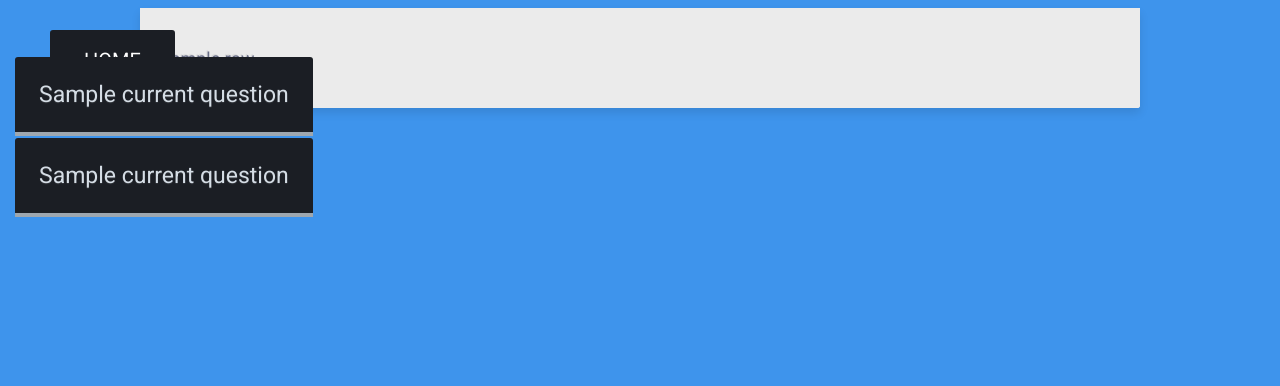
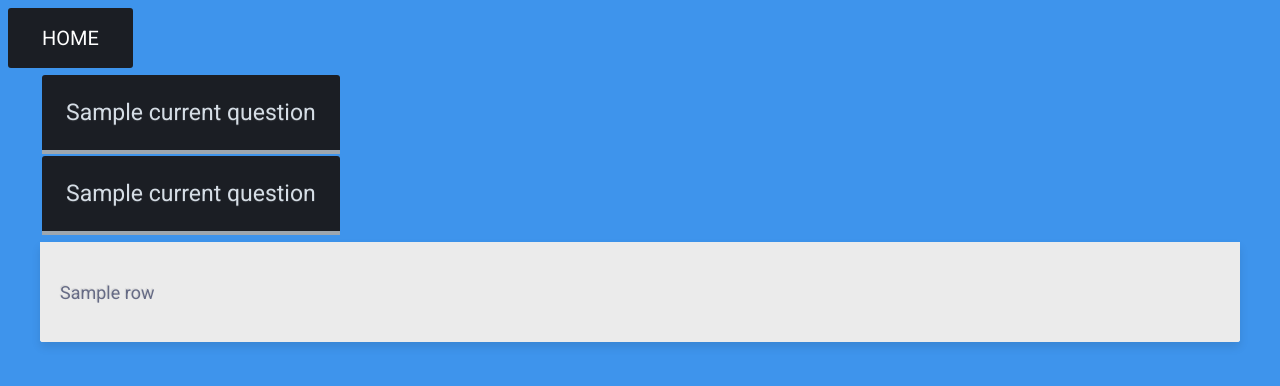
Before and after one commit to gabee1987/1st_TW_week_StormCoders, a Flask app: template templates/question.html in a window 1280 px wide. Shown: the top 386 px of the page. Run offline with Flask 2, Linux system fonts and the light colour scheme; the template is opened without the code that fills it: most values are stand-ins (such as "Sample title", 1, 10 or a date in 2020); lists and menus that the app fills with data are empty.

Commit message:
minor changes on css

```diff
--- a/static/question_style.css
+++ b/static/question_style.css
@@ -1,4 +1,3 @@
-
 /*** Table Styles ***/
 
 
@@ -11,13 +10,11 @@ body {
 }
 
 div.table-title {
-    position:absolute;
-    top: 50px;
     display: block;
     margin: auto;
-    max-width: 1500px;
+    max-width: 1200px;
     padding:5px;
-    width: 800px;
+    width: 100%;
 }
 
 
@@ -37,8 +34,8 @@ div.table-title {
   border-collapse: collapse;
   height: 100px;
   margin: auto;
-  max-width: 1000px;
-  padding:3px;
+  max-width: 1200px;
+  padding:5px;
   width: 100%;
   box-shadow: 0 5px 10px rgba(0, 0, 0, 0.1);
   animation: float 5s infinite;
@@ -171,10 +168,10 @@ td.text-right {
 .button:hover {
     background-color: #4E5066;
     color: white;
-    border: 2px solid #4E5066;
+    border: 3px solid #4E5066;
 }
 
-#home {
+#create_story {
     position:absolute;
     transition: .5s ease;
     left: 50px;
--- a/templates/question.html
+++ b/templates/question.html
@@ -3,7 +3,6 @@
 <html>
     <link rel="stylesheet" href="/static/question_style.css">
     <link href="https://fonts.googleapis.com/css?family=Roboto" rel="stylesheet">
-    <div class="form-style-8">
     <head>
         <title> Question </title>
     </head>
@@ -11,8 +10,8 @@
         <form action="/">
             <button id="home" name="home_button" type="submit" action="/" class="button">HOME</button>
         </form>
-            <div class="table-title">
-            <table class="table-title">
+        <div class="table-title">
+            <table>
                 <thead>
                     <tr>
                         <th align="middle">{{ current_question[1] }}</th>
@@ -22,7 +21,7 @@
                     </tr>
                 </thead>
             </table>
-            </div>
+        </div>
             <table class="table-fill">
                 <tbody class="table-hover">
                     {% for row in current_answers %}
@@ -39,5 +38,4 @@
                 </form>
             </table>
     </body>
-    </div>
 </html>
```
Also changed, not shown: data/question.csv (+6 -6 lines).
